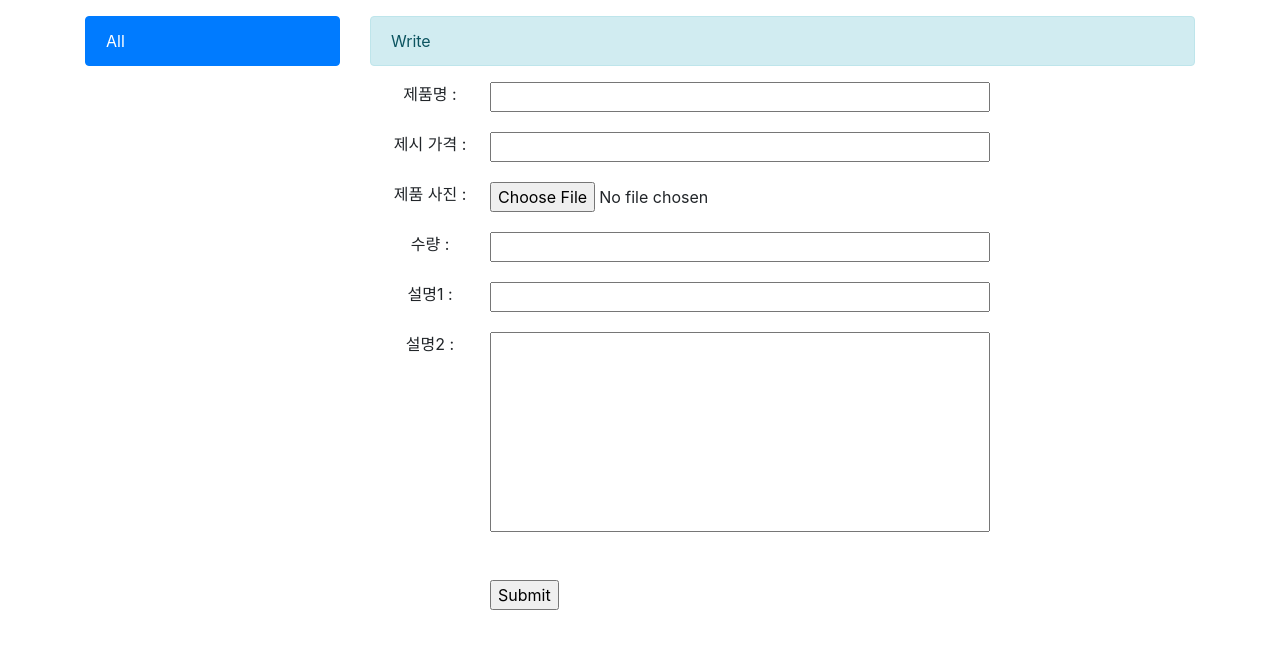
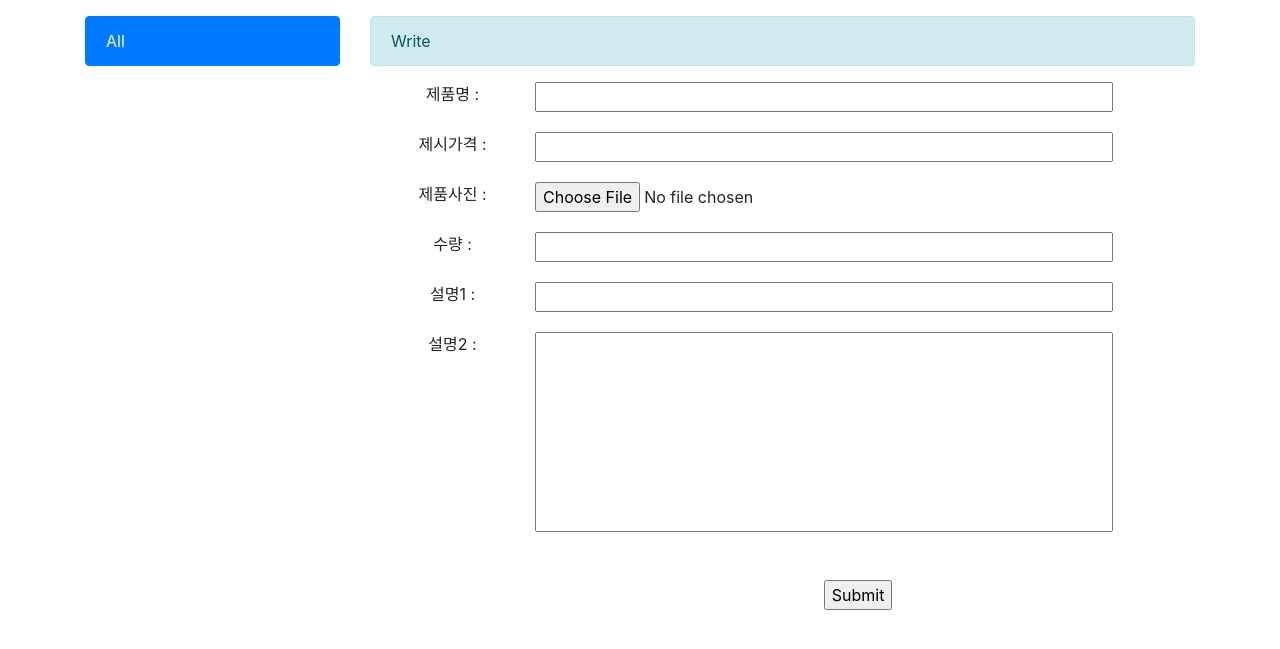
Before and after one commit to plenilune3/secondhand_market, a Django app: page /write/ in a window 1280 px wide. Shown: the part 126-775 px from the top of the page. Run offline with Django 3.2, Linux system fonts and the light colour scheme; the visitor is signed in with stand-in values (Sample User, id 1); some libraries are stand-ins or nearby versions; grey boxes are pictures that could not be loaded.

Commit message:
update.html의 디자인을 write.html과 똑같이 바꿈

```diff
--- a/config/settings.py
+++ b/config/settings.py
@@ -98,8 +98,8 @@ DATABASES = {
     }
 }
 
-AWS_ACCESS_KEY_ID = ''
-AWS_SECRET_ACCESS_KEY = ''
+AWS_ACCESS_KEY_ID = 'AKIAXPMFNCCHDTWSRVUT'
+AWS_SECRET_ACCESS_KEY = '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'
 AWS_REGION = 'ap-northeast-2'
 AWS_STORAGE_BUCKET_NAME = 'django-secondhand'
 AWS_S3_CUSTOM_DOMAIN = '%s.s3.%s.amazonaws.com' % (AWS_STORAGE_BUCKET_NAME, AWS_REGION)
--- a/shop/templates/shop/detail.html
+++ b/shop/templates/shop/detail.html
@@ -34,7 +34,7 @@
                     </div>
 
                     <div class="col" style="padding-left: 0%;">
-                    <button href="update" type="button" class="btn btn-primary btn-sm" style="width: 100px; height: auto;">게시글 수정</button>
+                    <button onclick="location.href='update'" type="button" class="btn btn-primary btn-sm" style="width: 100px; height: auto;">게시글 수정</button>
                     </div>
                     {% elif user.is_authenticated %}
                     <a href="" type="button">구매하기</a>
--- a/shop/templates/shop/write.html
+++ b/shop/templates/shop/write.html
@@ -19,30 +19,30 @@
         </div>
         <form method="POST" enctype="multipart/form-data" action="/write_sub">
         {% csrf_token %}
-            <div style="width: 120px; height: 200px; float: left; text-align: center" >
+            <div style="width: 20%; height: 200px; float: left; text-align: center" >
                 <ul>
                     <li>제품명 : <br><br></li>
-                    <li>제시 가격 : <br><br></li>
-                    <li>제품 사진 : <br><br></li>
+                    <li>제시가격 : <br><br></li>
+                    <li>제품사진 : <br><br></li>
                     <li> 수량 : <br><br></li>
                     <li> 설명1  : <br><br></li>
                     <li> 설명2  : <br><br></li>
 
                 </ul>
             </div>
-            <div style="width: 200px; height: 150px; float: left;">
-                <ul style="width: 500px;">
-                    <li><input type="text" name="name" style="width: 500px;"><br><br></li>
-                    <li><input type="text" name="price"style="width: 500px;"><br><br></li>
-                    <li><input type="file" name="image"style="width: 500px;"><br><br></li>
-                    <li><input type="text" name="stock" id=""style="width: 500px;"><br><br></li>
-                    <li><input type="text" name="description"style="width: 500px;"><br><br></li>
+            <div style="width: 70%; height: 150px; float: left;">
+                <ul style="width:100%;">
+                    <li><input type="text" name="name" style="width: 100%;"><br><br></li>
+                    <li><input type="text" name="price"style="width: 100%;"><br><br></li>
+                    <li><input type="file" name="image"style="width: 100%;"><br><br></li>
+                    <li><input type="text" name="stock" id=""style="width: 100%;"><br><br></li>
+                    <li><input type="text" name="description"style="width: 100%;"><br><br></li>
                     <!-- <li><input type="text" name="meta_description" id=""><br><br></li> -->
                     <!-- <li><input type="hidden" name="user_id" value="{{ user.username }}"><br></li> -->
                 </ul>
-                <input type="text" name="meta_description" id="" style="width: 500px; height:200px"><br><br>
+                <input type="text" name="meta_description" id="" style="width: 100%; height:200px"><br><br>
                 <input type="hidden" name="user_id" value="{{ user.username }}"><br>
-                <input type="submit" style="margin:auto"><br>
+                <input type="submit" style="position:relative; margin-left: 50%;"><br>
             </div>
         </form>
     </div>
```
Also changed, not shown: shop/templates/shop/update.html (+27 -2 lines).
